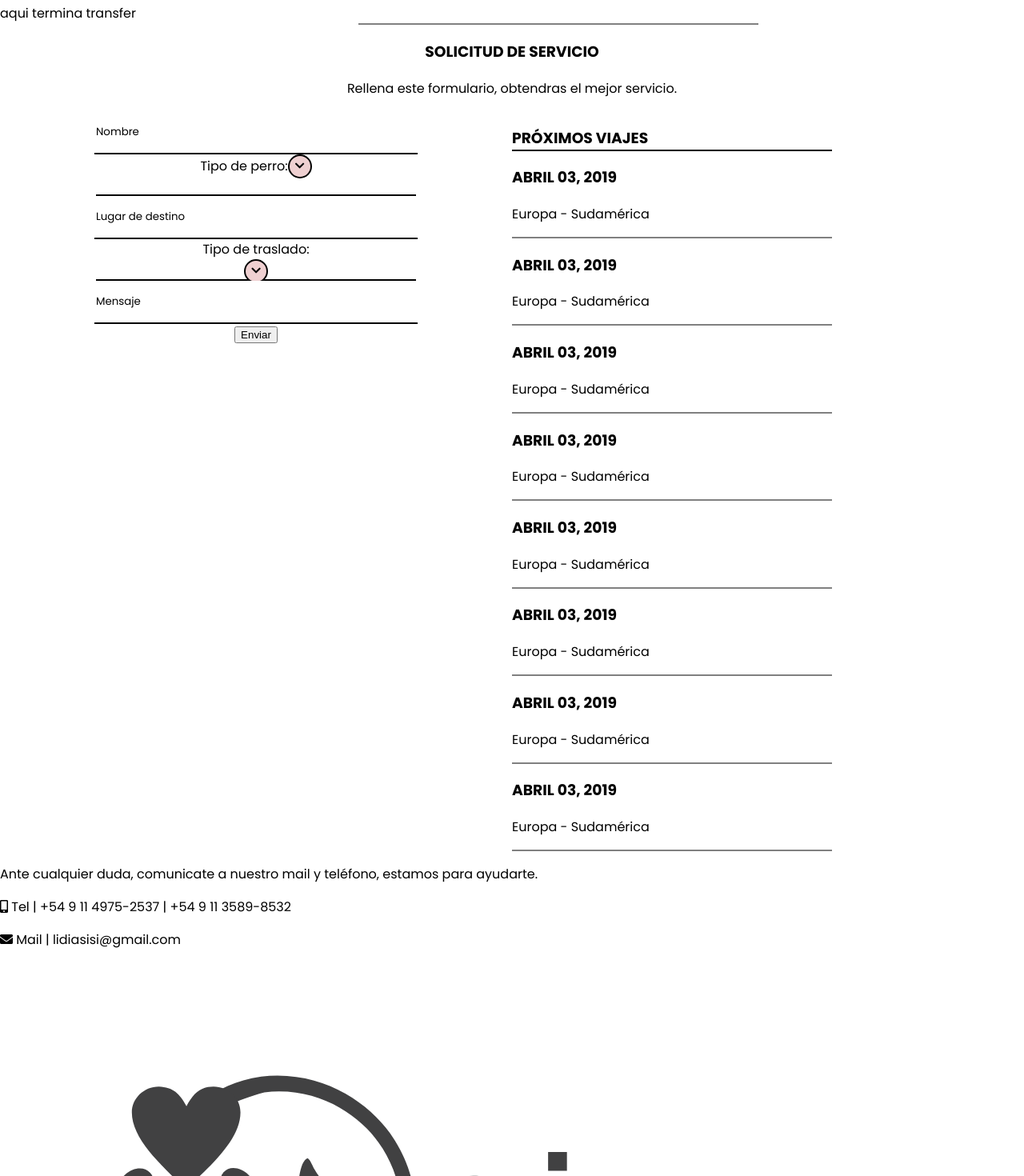
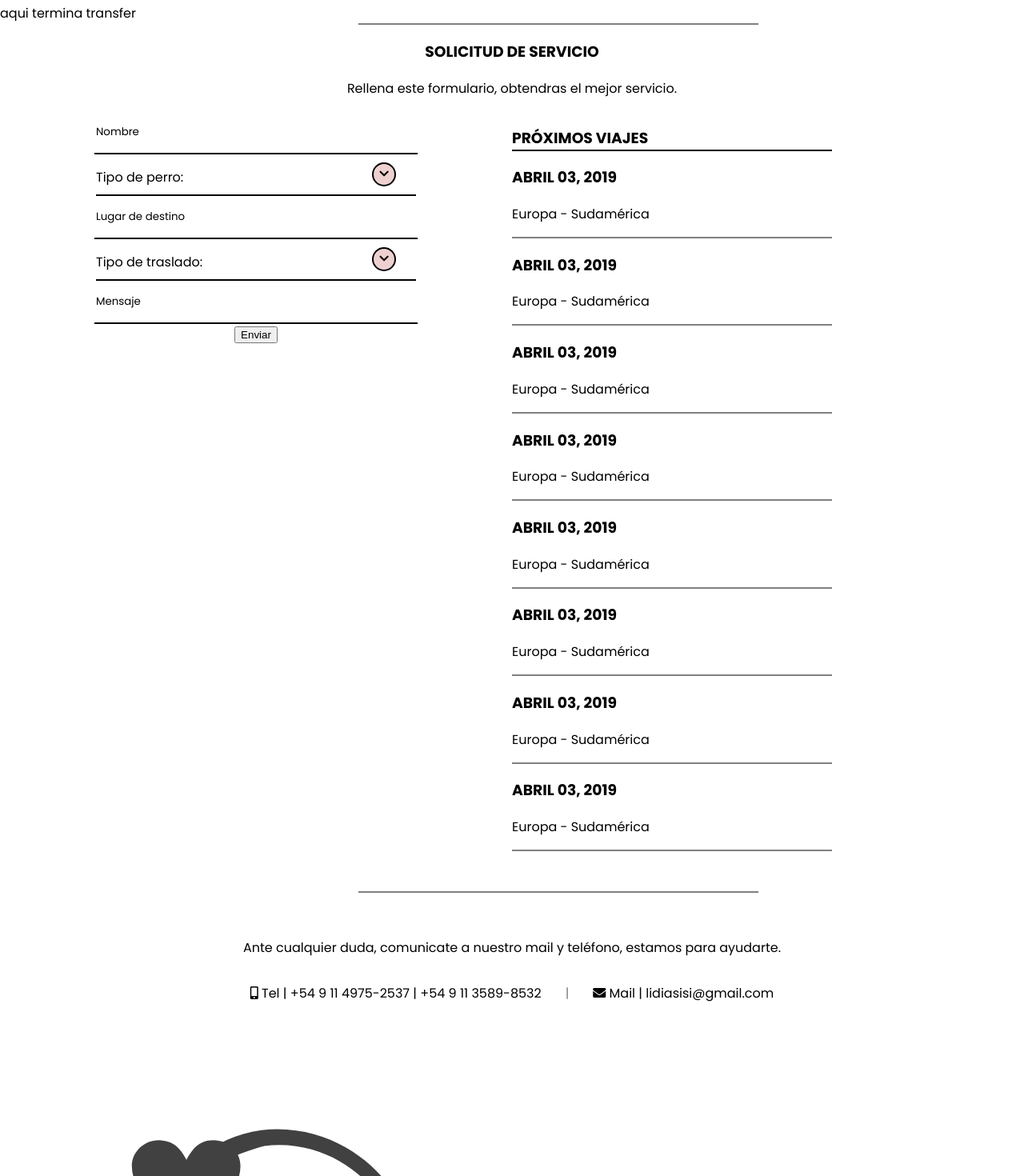
Before and after one commit to osmarycarrillo/criamas-project, a React (Create React App) app in the folder criamas/: page /transfers in a window 1280 px wide. Shown: the part 1284-2754 px from the top of the page at 80% size. Built offline with nearby package versions, Linux system fonts and the light colour scheme.

Commit message:
styles components

```diff
--- a/criamas/src/components/Contact.js
+++ b/criamas/src/components/Contact.js
@@ -5,8 +5,11 @@ class Contact extends React.Component {
         return (
             <div className="contact">
                 <p>Ante cualquier duda, comunicate a nuestro mail y teléfono, estamos para ayudarte.</p>
-                <p> <i className="fas fa-mobile-alt"></i> Tel | +54 9 11 4975-2537 | +54 9 11 3589-8532</p>
-                <p> <i className="fas fa-envelope"></i> Mail | lidiasisi@gmail.com</p>
+                <div className="data-div">
+                    <p> <i className="fas fa-mobile-alt"></i> Tel | +54 9 11 4975-2537 | +54 9 11 3589-8532</p>
+                    <p className="vertical-line">|</p>
+                    <p> <i className="fas fa-envelope"></i> Mail | lidiasisi@gmail.com</p>
+                </div>
             </div>
         )
     }
--- a/criamas/src/components/Form.js
+++ b/criamas/src/components/Form.js
@@ -7,19 +7,28 @@ class Form extends React.Component {
             <div className="form">
                 <form>
                     <input className="form-style" type="text" value="Nombre"></input>
-                    <p className="form-style">Tipo de perro:
+                    <div className="form-style">
+                        <div className="div-p">
+                            <p className="">Tipo de perro:</p>
+                        </div>
+                        <div className="div-button">
                             <button className="button-form">
                                 <i class="fas fa-chevron-down">
-                                {/* <select name="" defaultValue={1}>
+                                    {/* <select className="select-form" defaultValue={1}>
                                         <option value="1">Caniche</option>
                                         <option value="2">Bulldog</option>
                                         <option value="3">Mestizo</option>
                                     </select> */}
                                 </i>
                             </button>
-                    </p>
+                        </div>
+                    </div>
                     <input className="form-style" type="text" value="Lugar de destino"></input>
-                    <p className="form-style">Tipo de traslado: <br/>
+                    <div className="form-style">
+                        <div className="div-p">
+                            <p className="">Tipo de traslado:</p>
+                        </div>
+                        <div className="div-button">
                             <button className="button-form">
                                 <i class="fas fa-chevron-down">
                                 {/* <input type="radio" name="" value="1"/> Avión
@@ -27,10 +36,11 @@ class Form extends React.Component {
                                 <input type="radio" name="" value="2"/> Terrestre */}
                                 </i>
                             </button>
-                    </p>
+                        </div>
+                    </div>
                     <input className="form-style message" type="text" value="Mensaje"></input>
+                    <Button className="buttonTrans" name="Enviar"/>
                 </form>
-                <Button name="Enviar"/>
             </div>
         )
     }
--- a/criamas/src/components/ServiceRequest.js
+++ b/criamas/src/components/ServiceRequest.js
@@ -13,6 +13,7 @@ class ServiceRequest extends React.Component {
                     <Form></Form>
                     <Travels></Travels>
                 </div>
+                <p className="line-form"></p>
             </div>
         )
     }
--- a/criamas/src/stylesheet/App.css
+++ b/criamas/src/stylesheet/App.css
@@ -270,9 +270,15 @@
 }
 .services .container-serv {
   display: flex;
+  padding-bottom: 50px;
 }
 .services .container-serv .form {
   width: 50%;
+}
+.services .container-serv .form .buttonTrans {
+  width: 300px;
+  border-radius: 10%;
+  border: 2px solid gray;
 }
 .services .container-serv .form .form-style {
   width: 400px;
@@ -280,7 +286,16 @@
   font-family: "Poppins", sans-serif;
   border: none;
   margin: auto;
+  display: flex;
   border-bottom: black solid 2px;
+}
+.services .container-serv .form .form-style .div-p {
+  text-align: initial;
+  width: 85%;
+}
+.services .container-serv .form .form-style .div-button {
+  width: 10%;
+  padding-top: 10px;
 }
 .services .container-serv .form .form-style .button-form {
   width: 30px;
@@ -288,6 +303,9 @@
   background-color: #EFD0D1;
   border-radius: 50%;
   border: 2px solid black;
+}
+.services .container-serv .form .form-style .button-form .select-form {
+  display: none;
 }
 .services .container-serv .form .form-style .message {
   height: 400px;
@@ -306,6 +324,20 @@
 .services .container-serv .travels .div-trav {
   width: 400px;
   border-bottom: 2px solid gray;
+}
+
+.contact {
+  padding-top: 40px;
+  text-align: center;
+}
+.contact .data-div {
+  text-align: center;
+  display: inline-flex;
+}
+.contact .data-div .vertical-line {
+  color: gray;
+  padding-left: 30px;
+  padding-right: 30px;
 }
 
 .comments {
--- a/criamas/src/stylesheet/App.scss
+++ b/criamas/src/stylesheet/App.scss
@@ -274,6 +274,9 @@ $color_light_pink: #EFD0D1;
 
 
 //componente traslado
+//tamaño de letra
+//por que toma distintos colores en la pagina
+//por que el cuadro de mensaje no es tan largo
 .services {
     margin: 0%;
     padding: 0%;
@@ -293,21 +296,40 @@ $color_light_pink: #EFD0D1;
     }
     .container-serv {
       display: flex;
+      padding-bottom: 50px;
       .form {
         width: 50%;
+              /////////////////////////no me toma los estilos del boton
+        .buttonTrans {
+          width: 300px;
+          border-radius: 10%;
+          border: 2px solid gray;
+        }
         .form-style {
           width: 400px;
           height: 50px;
           font-family: "Poppins", sans-serif;
           border: none;
           margin: auto;
+          display: flex;
           border-bottom: black solid 2px;
+          .div-p {
+            text-align: initial;
+            width: 85%;
+          }
+          .div-button {
+            width: 10%;
+            padding-top: 10px;
+          }
           .button-form {
             width: 30px;
             height: 30px;
             background-color: $color_light_pink;
             border-radius: 50%;
             border: 2px solid black;
+            .select-form {
+              display: none;
+            }
           }
           .message {
             height: 400px;
@@ -333,6 +355,21 @@ $color_light_pink: #EFD0D1;
       }
     }
    }
+
+//componente contact de transfer
+.contact {
+  padding-top: 40px;
+  text-align: center;
+  .data-div {
+    text-align: center;
+    display: inline-flex;
+    .vertical-line {
+      color: gray;
+      padding-left: 30px;
+      padding-right: 30px;
+    }
+  }
+}
 
    //home, comentario
    .comments {
```
Also changed, not shown: 1 other file (tests, documents, lock files or other folders). Lines whose indentation alone changed are shown as unchanged.
